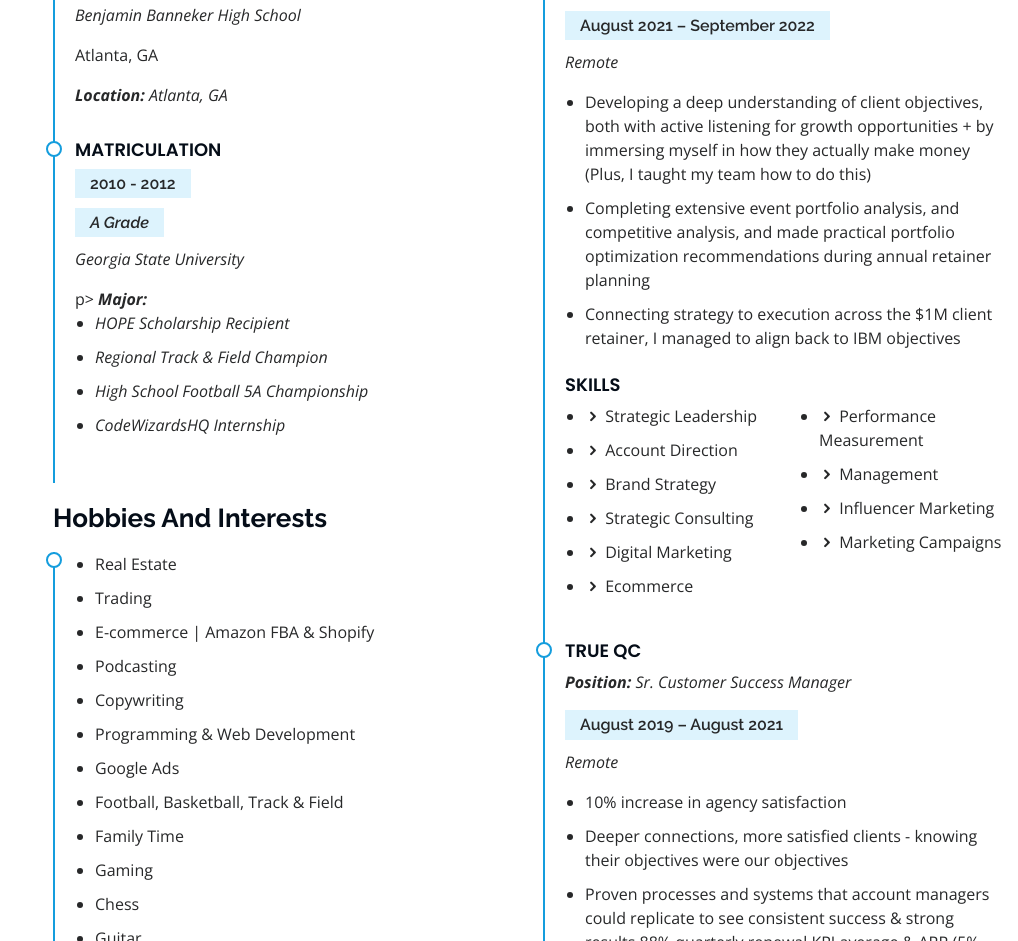
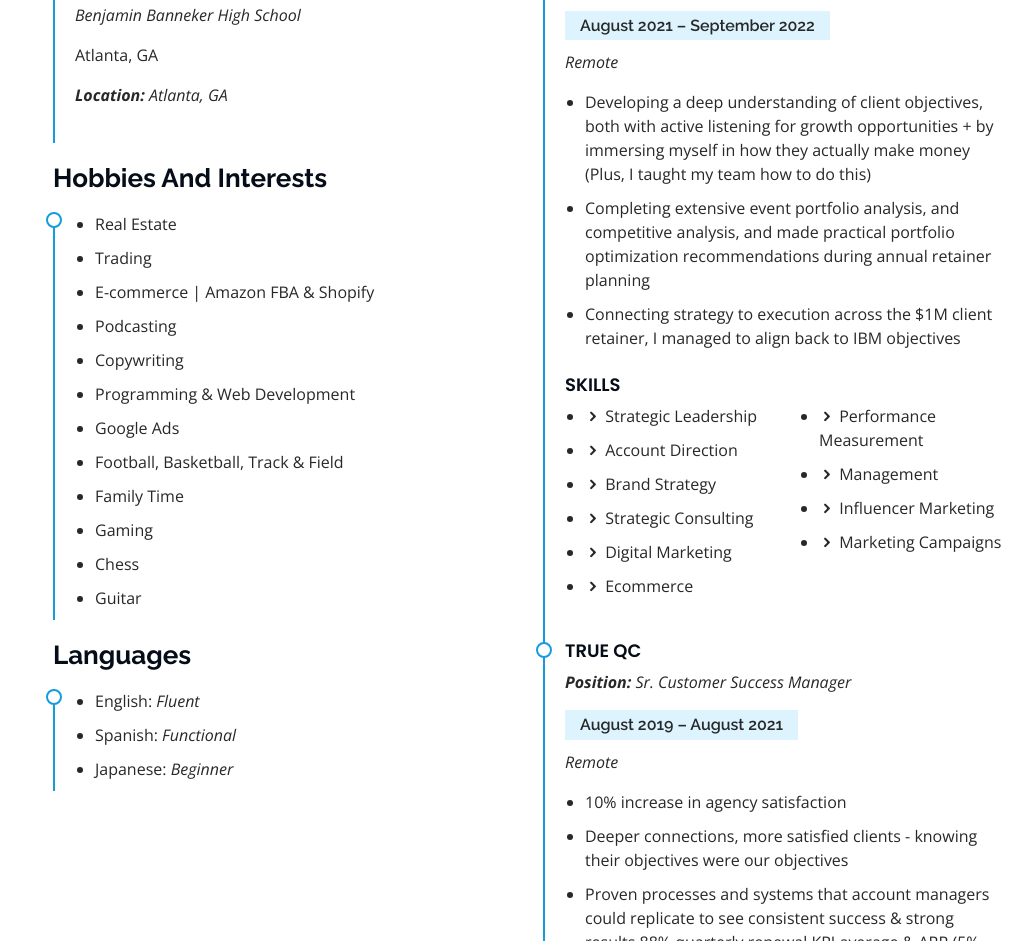
Before and after one commit to idanishrangaiz/Terrence, a plain HTML site: page index.html in a window 1280 px wide. Shown: the part 4044-4985 px from the top of the page, without its empty margins (262-1280 px from the left). Drawn offline with nearby package versions, Linux system fonts and the light colour scheme.

Commit message:
Update index.html
vf

```diff
--- a/index.html
+++ b/index.html
@@ -600,14 +600,14 @@
 
               <p></p>
             </div>
-
+<!--
             <div class="resume-item">
               <h4>Matriculation</h4>
               <h5>2010 - 2012</h5>
               <br />
               <h5><em> A Grade </em></h5>
               <p><em>Georgia State University</em></p>
-              p>
+
               <em><b>Major:</b>
                  <ul>
                 <li>
@@ -627,7 +627,7 @@
               </em>
             </p>
               <p></p>
-            </div>
+            </div> -->
 
             <!-- hobbies -->
             <!-- hobbies -->
```
